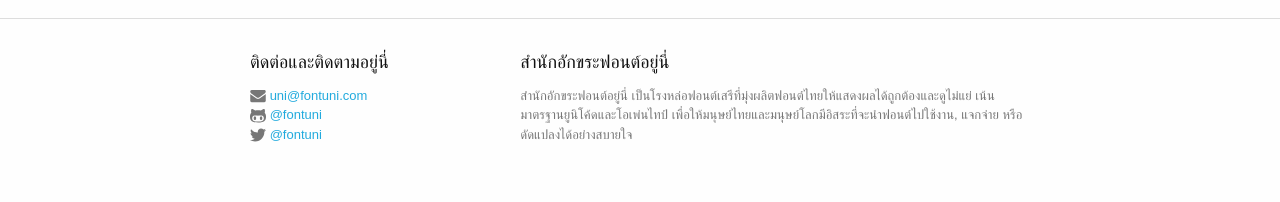
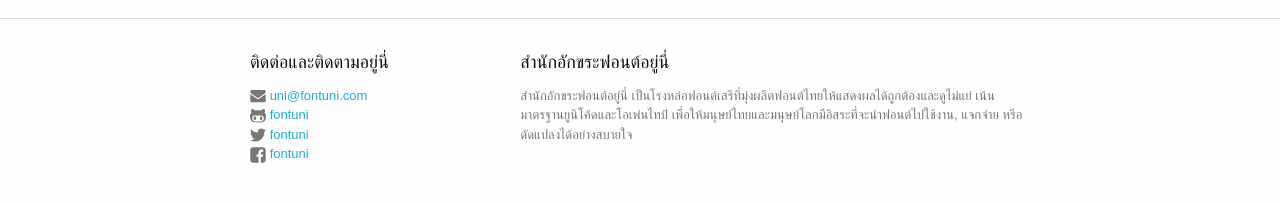
Before and after one commit to fontuni/fontuni.github.io, a Jekyll site: the page built from articles.html, in a window 1280 px wide. Shown: the part 411-613 px from the top of the page. Built offline with Jekyll 4.4.1, drawn with Linux system fonts in a browser that asks for light colours; some web fonts are replaced.

Commit message:
Add F0nt font page

```diff
--- a/_config.yml
+++ b/_config.yml
@@ -10,8 +10,9 @@
 timezone: Asia/Bangkok
 
 email: uni@fontuni.com
+github_username: fontuni
 twitter_username: fontuni
-github_username: fontuni
+facebook_username: fontuni
 
 # Build settings
 permalink: /articles/:year-:month-:day-:title.html
@@ -65,3 +66,11 @@
         type: font
         values:
         layout: font
+  f0nt:
+    output: true
+    defaults:
+      scope:
+        path: ""
+        type: font
+        values:
+        layout: font
--- a/_includes/footer.html
+++ b/_includes/footer.html
@@ -30,7 +30,7 @@
               <span class="icon">
                 <img src="/images/icons/github.min.svg" alt="github">
               </span>
-              <span>@{{ site.github_username }}</span>
+              <span>{{ site.github_username }}</span>
             </a>
           </li>
           {% endif %}
@@ -41,7 +41,18 @@
               <span class="icon">
                 <img src="/images/icons/twitter.min.svg" alt="twitter">
               </span>
-              <span>@{{ site.twitter_username }}</span>
+              <span>{{ site.twitter_username }}</span>
+            </a>
+          </li>
+          {% endif %}
+
+          {% if site.facebook_username %}
+          <li>
+            <a href="https://facebook.com/{{ site.facebook_username }}">
+              <span class="icon">
+                <img src="/images/icons/facebook.min.svg" alt="facebook">
+              </span>
+              <span>{{ site.facebook_username }}</span>
             </a>
           </li>
           {% endif %}
--- a/_includes/header.html
+++ b/_includes/header.html
@@ -26,6 +26,7 @@
           <a class="page-link" href="{{ page.url | prepend: site.baseurl }}">{{ page.title }}</a>
           {% endif %}
         {% endfor %}
+        <!--<a class="page-link" href="http://fontuni.bigcartel.com/">ร้านค้าอยู่นี่</a>-->
       </div>
     </nav>
 
```
Also changed, not shown: index.md (+2 -1 lines), .gitmodules.
